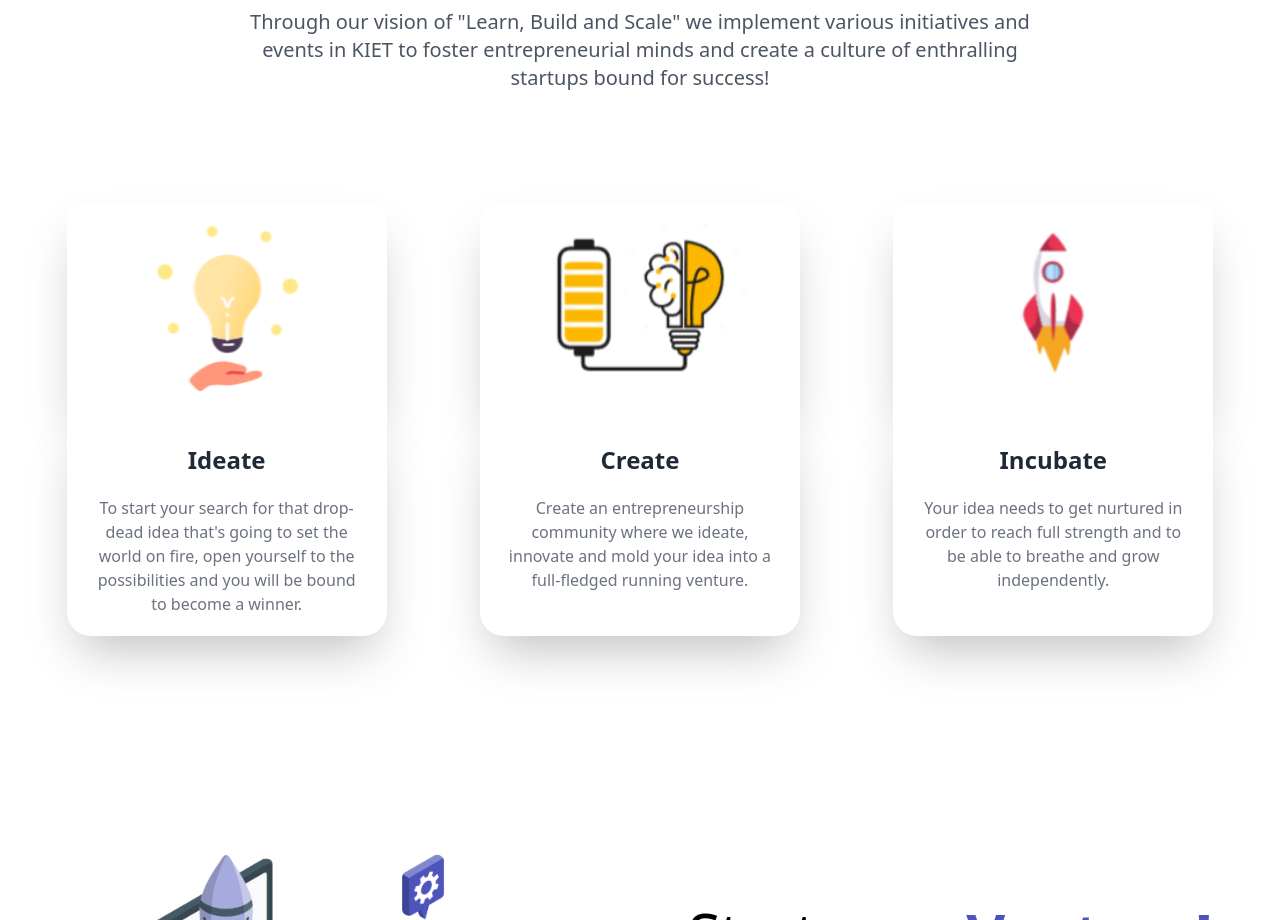
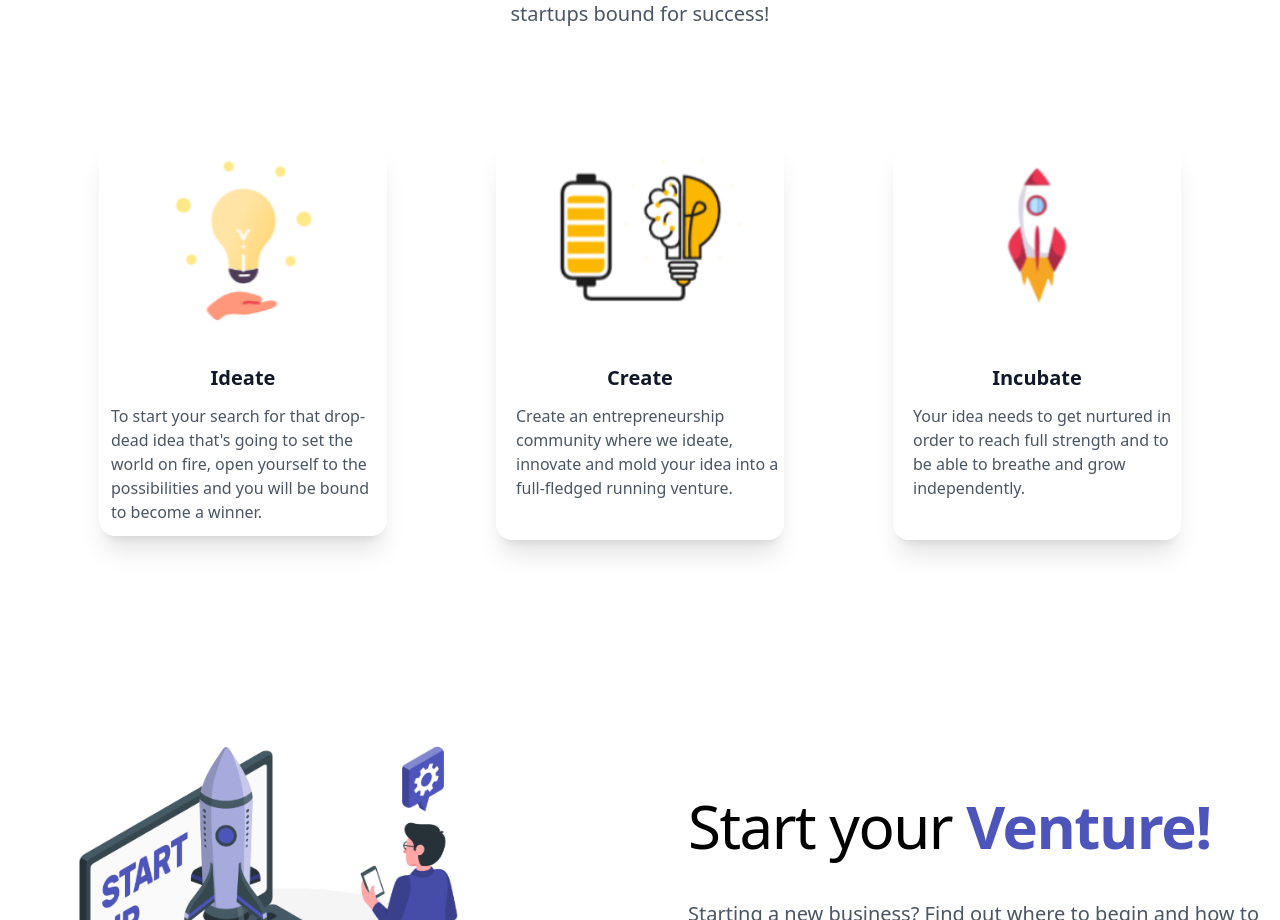
Before and after one commit to adityyaa-10/clone-site, a React (Vite) app: page / in a window 1280 px wide. Shown: the part 1489-2409 px from the top of the page. Built offline with nearby package versions, Linux system fonts and the light colour scheme.

Commit message:
Cards.jsx

```diff
--- a/src/components/Cards.jsx
+++ b/src/components/Cards.jsx
@@ -7,48 +7,90 @@ import card3 from '../assets/card3.png'
 
 const Cards = () => (
 
-    <section className=" bg-white mt-0 md:mt-10">
-        <div className="container px-5 py-16 mx-auto">
-            <div className="flex flex-col text-center w-full mb-20">
-                <h1 className="text-4xl font-medium tracking-tight leading-none md:text-5xl xl:text-6xl title-font mb-4 text-gray-900"><span className='text-[#4d55bb] font-extrabold'>What</span> we do</h1>
-                <p className=" ml-0 md:ml-52 mr-0 md:mr-52 mt-11 mb-6 font-light text-gray-600 lg:mb-8 md:text-lg lg:text-xl">Through our vision of "Learn, Build and Scale" we implement various initiatives and events in KIET to foster entrepreneurial minds and create a culture of enthralling startups bound for success!</p>
-            </div>
+    // <section className=" bg-white mt-0 md:mt-10">
+    //     <div className="container px-5 py-16 mx-auto">
+    //         <div className="flex flex-col text-center w-full mb-20">
+    //             <h1 className="text-4xl font-medium tracking-tight leading-none md:text-5xl xl:text-6xl title-font mb-4 text-gray-900"><span className='text-[#4d55bb] font-extrabold'>What</span> we do</h1>
+    //             <p className=" ml-0 md:ml-52 mr-0 md:mr-52 mt-11 mb-6 font-light text-gray-600 lg:mb-8 md:text-lg lg:text-xl">Through our vision of "Learn, Build and Scale" we implement various initiatives and events in KIET to foster entrepreneurial minds and create a culture of enthralling startups bound for success!</p>
+    //         </div>
 
 
-            <div className="flex flex-wrap mx-auto my-5 ">
-                <div className="w-80 mx-auto max-w-sm ">
-                    <img src={card1} alt="" className="rounded-t-2xl shadow-2xl lg:w-full 2xl:w-full 2xl:h-44 object-cover" />
-                    <div className="bg-white shadow-2xl rounded-b-3xl  w-[86%] md:w-[100%]">
-                        <h2 className="text-center text-gray-800 text-2xl font-bold pt-6">Ideate</h2>
-                        <div className="w-5/6 m-auto">
-                            <p className="text-center text-gray-500 pt-5 pb-5">To start your search for that drop-dead idea that's going to set the world on fire, open yourself to the possibilities and you will be bound to become a winner.</p>
+    //         <div className="flex flex-wrap mx-auto my-5 ">
+    //             <div className="w-80 mx-auto max-w-sm ">
+    //                 <img src={card1} alt="" className="rounded-t-2xl shadow-2xl lg:w-full 2xl:w-full 2xl:h-44 object-cover" />
+    //                 <div className="bg-white shadow-2xl rounded-b-3xl  w-[86%] md:w-[100%]">
+    //                     <h2 className="text-center text-gray-800 text-2xl font-bold pt-6">Ideate</h2>
+    //                     <div className="w-5/6 m-auto">
+    //                         <p className="text-center text-gray-600 pt-5 pb-5">To start your search for that drop-dead idea that's going to set the world on fire, open yourself to the possibilities and you will be bound to become a winner.</p>
+    //                     </div>
+    //                 </div>
+    //             </div>
+
+    //             <div className="w-80 mx-auto max-w-sm mt-10 md:mt-0">
+    //                 <img src={card2} alt="" className="rounded-t-2xl shadow-2xl lg:w-full 2xl:w-full 2xl:h-44 object-cover" />
+    //                 <div className="bg-white shadow-2xl rounded-b-3xl  w-[86%] md:w-[100%]">
+    //                     <h2 className="text-center text-gray-800 text-2xl font-bold pt-6">Create</h2>
+    //                     <div className=" w-5/6 m-auto">
+    //                         <p className="text-center text-gray-600 pt-5 pb-5">Create an entrepreneurship community where we ideate, innovate and mold your idea into a full-fledged running venture.</p>
+    //                         <br />
+    //                     </div>
+    //                 </div>
+    //             </div>
+    //             <div className=" w-80 mx-auto max-w-sm mt-10 md:mt-0">
+    //                 <img src={card3} alt="" className="rounded-t-2xl shadow-2xl lg:w-full 2xl:w-full 2xl:h-44 object-cover" />
+    //                 <div className="bg-white shadow-2xl rounded-b-3xl  w-[86%] md:w-[100%]">
+    //                     <h2 className="text-center text-gray-800 text-2xl font-bold pt-6">Incubate</h2>
+    //                     <div className="w-5/6 m-auto">
+    //                         <p className="text-center text-gray-600 pt-5 pb-5">Your idea needs to get nurtured in order to reach full strength and to be able to breathe and grow independently.</p>
+    //                         <br />
+    //                     </div>
+    //                 </div>
+    //             </div>
+    //         </div>
+
+    //     </div>
+    // </section>
+    <div> <section className="text-gray-600 body-font">
+        <div className="container px-5 py-10 mx-auto ">
+            <div className="flex flex-col text-center w-full mb-20 max-w-screen-2xl">
+                <div className="flex flex-col text-center w-full ">
+                    <h1 className="text-4xl font-medium tracking-tight leading-none md:text-5xl xl:text-6xl title-font mb-4 text-gray-900"><span className='text-[#4d55bb] font-extrabold'>What</span> we do</h1>
+                    <p className=" ml-0 md:ml-52 mr-0 md:mr-52 mt-11  font-light text-gray-600 lg:mb-8 md:text-lg lg:text-xl">Through our vision of "Learn, Build and Scale" we implement various initiatives and events in KIET to foster entrepreneurial minds and create a culture of enthralling startups bound for success!</p>
+                </div>
+            </div>
+            <div className='max-w-7xl mx-auto'>
+                <div className="flex px-10 flex-wrap -m-4 mb-4">
+                    <div className="p-4 md:w-1/3 max-w-xs mx-auto hvrgrow mb-5 md:mb-1 ">
+                        <div className="h-full flex flex-col items-center text-center shadow-xl rounded-2xl">
+                            <img alt="team" className="flex-shrink-0 w-full h-52 object-cover object-center mb-4 rounded-t-2xl " src={card1} />
+                            <div className="w-full">
+                                <h2 className="title-font font-semibold text-xl text-gray-900">Ideate</h2>
+                                <p className="text-gray-600 ml-3 my-3 text-left">To start your search for that drop-dead idea that's going to set the world on fire, open yourself to the possibilities and you will be bound to become a winner.</p>
+                            </div>
                         </div>
                     </div>
-                </div>
-
-                <div className="w-80 mx-auto max-w-sm mt-10 md:mt-0">
-                    <img src={card2} alt="" className="rounded-t-2xl shadow-2xl lg:w-full 2xl:w-full 2xl:h-44 object-cover" />
-                    <div className="bg-white shadow-2xl rounded-b-3xl  w-[86%] md:w-[100%]">
-                        <h2 className="text-center text-gray-800 text-2xl font-bold pt-6">Create</h2>
-                        <div className=" w-5/6 m-auto">
-                            <p className="text-center text-gray-500 pt-5 pb-5">Create an entrepreneurship community where we ideate, innovate and mold your idea into a full-fledged running venture.</p>
-                            <br />
+                    <div className="p-4 md:w-1/3 max-w-xs mx-auto hvrgrow ">
+                        <div className="h-full flex flex-col items-center text-center shadow-xl rounded-2xl">
+                            <img alt="team" className="flex-shrink-0 w-full h-52 object-cover object-center mb-4 rounded-t-2xl" src={card2} />
+                            <div className="w-full">
+                                <h2 className=" title-font font-semibold text-xl text-gray-900">Create</h2>
+                                <p className="text-gray-600 ml-5 mt-3 text-left">Create an entrepreneurship community where we ideate, innovate and mold your idea into a full-fledged running venture.</p>
+                            </div>
                         </div>
                     </div>
-                </div>
-                <div className=" w-80 mx-auto max-w-sm mt-10 md:mt-0">
-                    <img src={card3} alt="" className="rounded-t-2xl shadow-2xl lg:w-full 2xl:w-full 2xl:h-44 object-cover" />
-                    <div className="bg-white shadow-2xl rounded-b-3xl  w-[86%] md:w-[100%]">
-                        <h2 className="text-center text-gray-800 text-2xl font-bold pt-6">Incubate</h2>
-                        <div className="w-5/6 m-auto">
-                            <p className="text-center text-gray-500 pt-5 pb-5">Your idea needs to get nurtured in order to reach full strength and to be able to breathe and grow independently.</p>
-                            <br />
+                    <div className="p-4 md:w-1/3 max-w-xs mx-auto hvrgrow ">
+                        <div className="h-full flex flex-col items-center text-center shadow-xl rounded-2xl">
+                            <img alt="team" className="flex-shrink-0 w-full h-52 object-cover object-center mb-4 rounded-t-2xl " src={card3} />
+                            <div className="w-full">
+                                <h2 className="title-font font-semibold text-xl text-gray-900">Incubate</h2>
+                                <p className="text-gray-600 ml-5 mt-3 text-left">Your idea needs to get nurtured in order to reach full strength and to be able to breathe and grow independently.</p>
+                            </div>
                         </div>
                     </div>
                 </div>
             </div>
-
         </div>
     </section>
+    </div>
 )
 export default Cards
```
